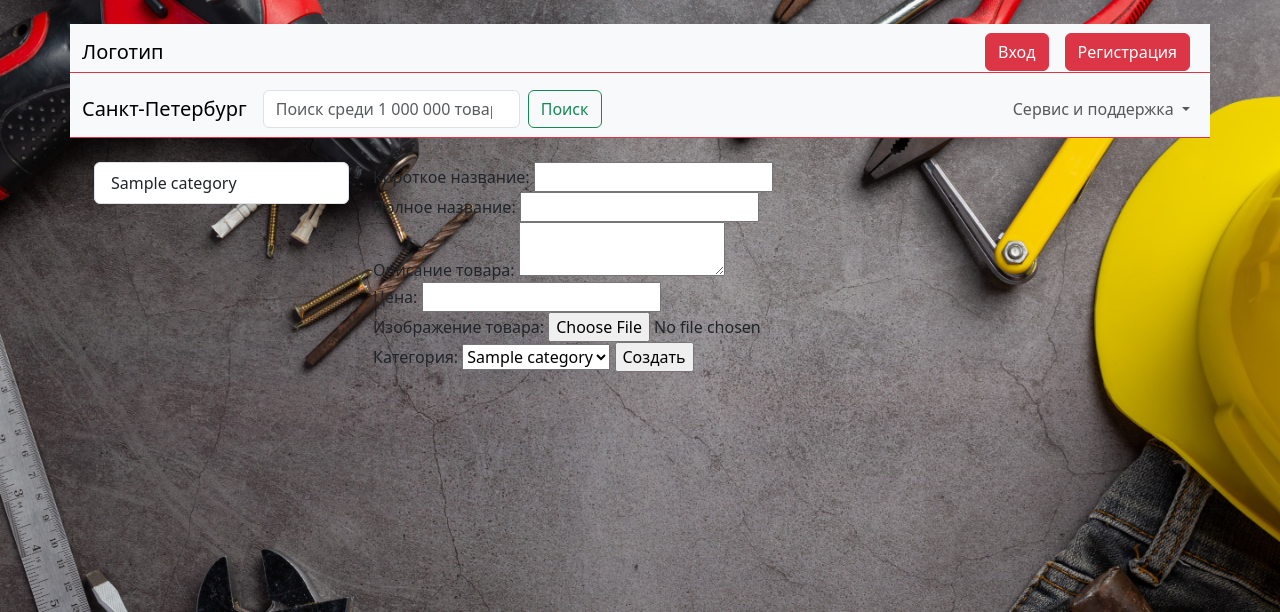
After one commit to DmitriyShev19/building_materials, a Django app: page /products/product/create/ in a window 1280 px wide. The commit adds this page. Shown: the top 612 px of the page. Run offline with Django 4.2, Linux system fonts and the light colour scheme; tables that the repository leaves empty hold one stand-in row (values such as "Sample post").

Commit message:
Подправил шаблоны. Добавил форму которая может добавлять товар на сайт и в модель

```diff
--- a/authorize/templates/authorize/index.html
+++ b/authorize/templates/authorize/index.html
@@ -13,7 +13,9 @@
 <div class="container mt-4">
 {% block content %}
     <div class="row">
-        {% include 'authorize/nav_menu.html' %}
+        <div class="col-md-3 mt-4">
+              {% include 'authorize/nav_menu.html' %}
+        </div>
         <div class="col-md-9">
             <div class="row">
                 <div class="col-4  mt-4">
--- a/authorize/templates/authorize/nav_menu.html
+++ b/authorize/templates/authorize/nav_menu.html
@@ -1,7 +1,5 @@
-<div class="col-md-3">
     <div class="list-group">
         {% for category in categories %}
             <a href="{% url 'product_by_category' category.id %}" class="list-group-item list-group-item-action">{{ category.name }}</a>
         {% endfor %}
     </div>
-</div>
--- a/product_catalog/form.py
+++ b/product_catalog/form.py
@@ -0,0 +1,9 @@
+from django import forms
+from .models import Product
+
+
+class ProductForm(forms.ModelForm):
+    class Meta:
+        model = Product
+        fields = ('short_name', 'full_name', 'description',
+                  'price', 'image', 'category')
--- a/product_catalog/templates/product_catalog/product_by_category.html
+++ b/product_catalog/templates/product_catalog/product_by_category.html
@@ -4,8 +4,10 @@
 {% block content %}
 <div class="container">
   <div class="row">
+    <div class="col-md-3 mt-4">
       {% include 'authorize/nav_menu.html' %}
-    <div class="row">
+    </div>
+    <div class="col-md-9 mt-4">
         {% for product in products %}
         <div class="col-4  mt-4">
           <div class="card">
--- /dev/null
+++ b/product_catalog/templates/product_catalog/product_create.html
@@ -0,0 +1,39 @@
+{% extends 'authorize/base.html' %}
+{% load static %}
+
+{% block content %}
+<div class="container">
+  <div class="row">
+    <div class="col-md-3 mt-4">
+      {% include 'authorize/nav_menu.html' %}
+    </div>
+    <div class="col-md-9 mt-4">
+      <form method="post" enctype="multipart/form-data">
+        {% csrf_token %}
+        <label for="short_name">Короткое название:</label>
+        <input type="text" name="short_name" id="short_name" required>
+        <br>
+        <label for="full_name">Полное название:</label>
+        <input type="text" name="full_name" id="full_name" required>
+        <br>
+        <label for="description">Описание товара:</label>
+        <textarea name="description" id="description" required></textarea>
+        <br>
+        <label for="price">Цена:</label>
+        <input type="number" name="price" id="price" required>
+        <br>
+        <label for="image">Изображение товара:</label>
+        <input type="file" name="image" id="image" required>
+        <br>
+            <label for="category">Категория:</label>
+            <select name="category" id="category" required>
+              {% for category in categories %}
+                <option value="{{ category.id }}">{{ category.name }}</option>
+              {% endfor %}
+            </select>
+        <input type="submit" value="Создать">
+      </form>
+    </div>
+  </div>
+</div>
+{% endblock %}
--- a/product_catalog/urls.py
+++ b/product_catalog/urls.py
@@ -5,4 +5,6 @@ urlpatterns = [
     path('product_card/', product_card, name='product_card'),
     path('category/<int:category_id>/', ProductByCategoryView.as_view(),
          name='product_by_category'),
+    path('product/create/', ProductCreateView.as_view(),
+         name='product_create'),
 ]
--- a/product_catalog/views.py
+++ b/product_catalog/views.py
@@ -1,6 +1,8 @@
-from django.shortcuts import render
+from django.shortcuts import render, redirect
 from django.views import View
 from .models import Category, Product
+from .form import ProductForm
+
 
 def product_card(request):
     return render(request, 'product_catalog/product_card.html')
@@ -17,3 +19,18 @@ class ProductByCategoryView(View):
         }
         return render(request, 'product_catalog/product_by_category.html',
                       context)
+
+
+class ProductCreateView(View):
+    def get(self, request):
+        form = ProductForm()
+        context = {'form': form}
+        return render(request, 'product_catalog/product_create.html', context)
+
+    def post(self, request):
+        form = ProductForm(request.POST, request.FILES)
+        if form.is_valid():
+            form.save()
+            return redirect('product_card')
+        context = {'form': form}
+        return render(request, 'product_catalog/product_create.html', context)
```
Also changed, not shown: product_catalog/templates/product_catalog/product_card.html (+7 -3 lines).
